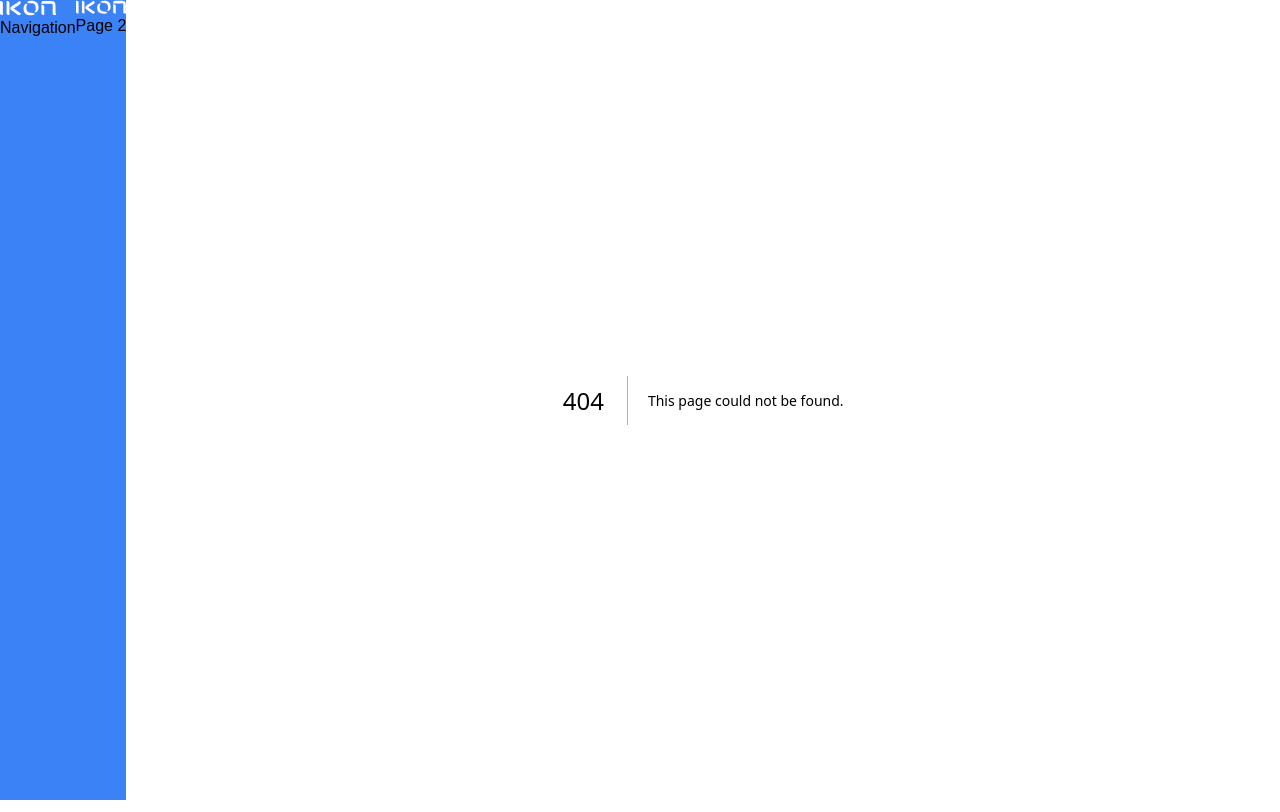
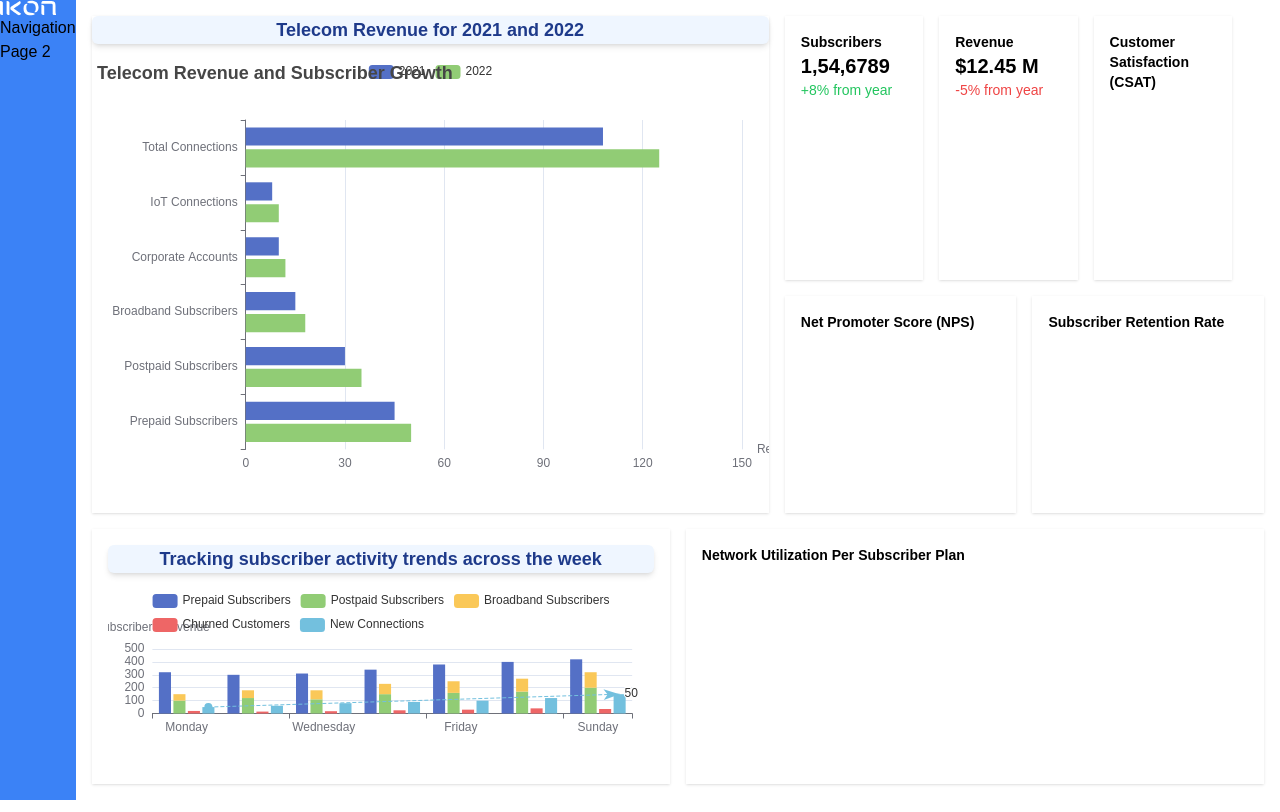
Before and after one commit to kumarjit-das-keross/Training-SSD, a Next.js app: page /page2 in a window 1280 px wide. Before the commit this address had no page. Built offline with nearby package versions, Linux system fonts and the light colour scheme.

Commit message:
added page layout and some charts

```diff
--- /dev/null
+++ b/src/app/chartOptions.json
@@ -0,0 +1,153 @@
+{
+    "horizontalBarChartOption":
+    {
+      "title": {
+        "text": "Telecom Revenue and Subscriber Growth"
+      },
+      "tooltip": {
+        "trigger": "axis",
+        "axisPointer": {
+          "type": "shadow"
+        }
+      },
+      "legend": {
+        "data": ["2021", "2022"]
+      },
+      "grid": {
+        "left": "3%",
+        "right": "4%",
+        "bottom": "3%",
+        "containLabel": true
+      },
+      "xAxis": {
+        "type": "value",
+        "boundaryGap": [0, 0.01],
+        "name": "Revenue (in Million USD)"
+      },
+      "yAxis": {
+        "type": "category",
+        "data": [
+          "Prepaid Subscribers",
+          "Postpaid Subscribers",
+          "Broadband Subscribers",
+          "Corporate Accounts",
+          "IoT Connections",
+          "Total Connections"
+        ]
+      },
+      "series": [
+        {
+          "name": "2021",
+          "type": "bar",
+          "data": [45, 30, 15, 10, 8, 108]
+        },
+        {
+          "name": "2022",
+          "type": "bar",
+          "data": [50, 35, 18, 12, 10, 125]
+        }
+      ]
+    },
+
+  "verticalColChart": {
+    "tooltip": {
+      "trigger": "axis",
+      "axisPointer": {
+        "type": "shadow"
+      }
+    },
+    "legend": {
+      "data": [
+        "Prepaid Subscribers",
+        "Postpaid Subscribers",
+        "Broadband Subscribers",
+        "Churned Customers",
+        "New Connections"
+      ]
+    },
+    "grid": {
+      "left": "3%",
+      "right": "4%",
+      "bottom": "3%",
+      "containLabel": true
+    },
+    "xAxis": [
+      {
+        "type": "category",
+        "data": [
+          "Monday",
+          "Tuesday",
+          "Wednesday",
+          "Thursday",
+          "Friday",
+          "Saturday",
+          "Sunday"
+        ]
+      }
+    ],
+    "yAxis": [
+      {
+        "type": "value",
+        "name": "Subscribers/Revenue"
+      }
+    ],
+    "series": [
+      {
+        "name": "Prepaid Subscribers",
+        "type": "bar",
+        "emphasis": {
+          "focus": "series"
+        },
+        "data": [320, 300, 310, 340, 380, 400, 420]
+      },
+      {
+        "name": "Postpaid Subscribers",
+        "type": "bar",
+        "stack": "Subscribers",
+        "emphasis": {
+          "focus": "series"
+        },
+        "data": [100, 120, 110, 150, 160, 170, 200]
+      },
+      {
+        "name": "Broadband Subscribers",
+        "type": "bar",
+        "stack": "Subscribers",
+        "emphasis": {
+          "focus": "series"
+        },
+        "data": [50, 60, 70, 80, 90, 100, 120]
+      },
+      {
+        "name": "Churned Customers",
+        "type": "bar",
+        "stack": "Churn",
+        "emphasis": {
+          "focus": "series"
+        },
+        "data": [20, 15, 18, 25, 30, 40, 35]
+      },
+      {
+        "name": "New Connections",
+        "type": "bar",
+        "emphasis": {
+          "focus": "series"
+        },
+        "data": [50, 60, 80, 90, 100, 120, 150],
+        "markLine": {
+          "lineStyle": {
+            "type": "dashed"
+          },
+          "data": [
+            [
+              { "type": "min" },
+              { "type": "max" }
+            ]
+          ]
+        }
+      }
+    ]
+  }
+
+
+  }
--- /dev/null
+++ b/src/app/components/Header.jsx
@@ -0,0 +1,9 @@
+export default function Header({children}) {
+  return (
+    <div className="bg-blue-50  rounded-md shadow-md mb-4">
+      <h2 className="text-lg font-bold text-blue-900 text-center">
+        {children}
+      </h2>
+    </div>
+  );
+}
--- a/src/app/components/StripNavigation.js
+++ b/src/app/components/StripNavigation.js
@@ -1,4 +1,5 @@
 
+import Link from "next/link";
 
 export default function StripNavigation({ children }) {
   const ikonSVG = (
@@ -29,6 +30,8 @@ export default function StripNavigation({ children }) {
       <ul>
         <li>{ikonSVG}</li>
         <li>{children}</li>
+        <Link href="./page2">Page 2</Link>
+
       </ul>
     </nav>
   );
--- a/src/app/layout.js
+++ b/src/app/layout.js
@@ -14,9 +14,6 @@ export default function RootLayout({ children }) {
         <StripNavigation>
           Navigation
         </StripNavigation>
-        <StripNavigation>
-         Page 2
-        </StripNavigation>
         <main className='grow'>
           {children}
         </main>
--- a/src/app/page.js
+++ b/src/app/page.js
@@ -3,5 +3,6 @@ import Image from "next/image";
 export default function Home() {
   return (
     <h1>Training SSD</h1>
+
   );
 }
--- /dev/null
+++ b/src/app/page2/ChartLayout.js
@@ -0,0 +1,11 @@
+import ECharts from "../components/ECharts";
+
+export default function ChartLayout({option}) {
+   const chartOption = option;
+  console.log("chartOption"+ chartOption);
+  return (
+    <>
+      <ECharts option={chartOption} />
+    </>
+  );
+}
--- /dev/null
+++ b/src/app/page2/page.js
@@ -0,0 +1,114 @@
+import ChartLayout from "./ChartLayout";
+import ECharts from "../components/ECharts";
+import chartOptions from "../chartOptions.json";
+import Header from "../components/Header";
+
+export default function Page2() {
+  const horizontalBarChartOption = chartOptions.horizontalBarChartOption;
+  const velticalBarChartOption = chartOptions.verticalColChart;
+
+  console.log("chartOptions" + chartOptions);
+  return (
+    <div className="gap-4 grid grid-cols-12 h-full p-4 w-full">
+      <div className="bg-white col-span-12 lg:col-span-7 shadow">
+        <Header> Telecom Revenue for 2021 and 2022</Header>
+
+        <ChartLayout option={horizontalBarChartOption} />
+      </div>
+      <div className="col-span-12 gap-4 grid grid-cols-2 lg:col-span-5 lg:grid-cols-3">
+        <div className="bg-white shadow p-4">
+          <h3 className="text-sm font-bold">Subscribers</h3>
+          <p className="text-xl font-bold">1,54,6789</p>
+          <p className="text-green-500 text-sm">+8% from year</p>
+        </div>
+        <div className="bg-white shadow p-4">
+          <h3 className="text-sm font-bold">Revenue</h3>
+          <p className="text-xl font-bold">$12.45 M</p>
+          <p className="text-red-500 text-sm">-5% from year</p>
+        </div>
+        <div className="bg-white shadow p-4">
+          <h3 className="text-sm font-bold">Customer Satisfaction (CSAT)</h3>
+        </div>
+        <div className="col-span-12 lg:col-span-5 grid grid-cols-2 gap-4">
+          <div className="bg-white shadow p-4">
+            <h3 className="text-sm font-bold">Net Promoter Score (NPS)</h3>
+          </div>
+          <div className="bg-white shadow p-4">
+            <h3 className="text-sm font-bold">Subscriber Retention Rate</h3>
+          </div>
+        </div>
+      </div>
+      <div className="col-span-12 lg:col-span-12 grid grid-cols-2 gap-4">
+        <div className="bg-white shadow p-4">
+          <Header>Tracking subscriber activity trends across the week</Header>
+          <ChartLayout option={velticalBarChartOption} />
+        </div>
+        <div className="bg-white shadow p-4">
+          <h3 className="text-sm font-bold">
+            Network Utilization Per Subscriber Plan
+          </h3>
+        </div>
+      </div>
+    </div>
+    // <div className="gap-4 grid grid-cols-12 h-full p-4 w-full">
+    //   <div className="bg-white col-span-12 lg:col-span-7 p-4 shadow">
+    //     <h2 className="text-lg font-bold mb-2">
+    //       Actual Vs Budget for the Current Year
+    //     </h2>
+    //     <ChartLayout />
+    //   </div>
+    //   <div className="col-span-12 gap-4 grid grid-cols-2 lg:col-span-5 lg:grid-cols-3">
+    //    <div className="bg-white shadow p-4">
+    //     <h3 className="text-sm font-bold">Subscribers</h3>
+    //     <p className="text-xl font-bold">1,54,6789</p>
+    //     <p className="text-green-500 text-sm">+8% from year</p>
+    //   </div>
+    //   <div className="bg-white shadow p-4">
+    //     <h3 className="text-sm font-bold">Revenue</h3>
+    //     <p className="text-xl font-bold">$12.45 M</p>
+    //     <p className="text-red-500 text-sm">-5% from year</p>
+    //   </div>
+    //   <div className="bg-white shadow p-4">
+    //     <h3 className="text-sm font-bold">Customer Satisfaction (CSAT)</h3>
+    //   </div>
+    //     <div className="col-span-12 lg:col-span-5 grid grid-cols-2 gap-4">
+    //       <div>
+    //         <div className="bg-white shadow p-4">
+    //           <h3 className="text-sm font-bold">Subscribers</h3>
+    //           <p className="text-xl font-bold">1,54,6789</p>
+    //           <p className="text-green-500 text-sm">+8% from year</p>
+    //         </div>
+    //         <div className="bg-white shadow p-4">
+    //           <h3 className="text-sm font-bold">Revenue</h3>
+    //           <p className="text-xl font-bold">$12.45 M</p>
+    //           <p className="text-red-500 text-sm">-5% from year</p>
+    //         </div>
+    //       </div>
+    //       <div className="bg-white shadow p-4">
+    //         <h3 className="text-sm font-bold">Customer Satisfaction (CSAT)</h3>
+    //       </div>
+    //     </div>
+    //     <div className="col-span-12 lg:col-span-5 grid grid-cols-2 gap-4">
+    //       <div className="bg-white shadow p-4">
+    //         <h3 className="text-sm font-bold">Net Promoter Score (NPS)</h3>
+    //       </div>
+    //       <div className="bg-white shadow p-4">
+    //         <h3 className="text-sm font-bold">Subscriber Retention Rate</h3>
+    //       </div>
+    //     </div>
+    //   </div>
+    //   <div className="col-span-12 lg:col-span-12 grid grid-cols-2 gap-4">
+    //     <div className="bg-white shadow p-4">
+    //       <h3 className="text-sm font-bold">
+    //         Average Revenue Per User (ARPU) by Plan
+    //       </h3>
+    //     </div>
+    //     <div className="bg-white shadow p-4">
+    //       <h3 className="text-sm font-bold">
+    //         Network Utilization Per Subscriber Plan
+    //       </h3>
+    //     </div>
+    //   </div>
+    // </div>
+  );
+}
```
